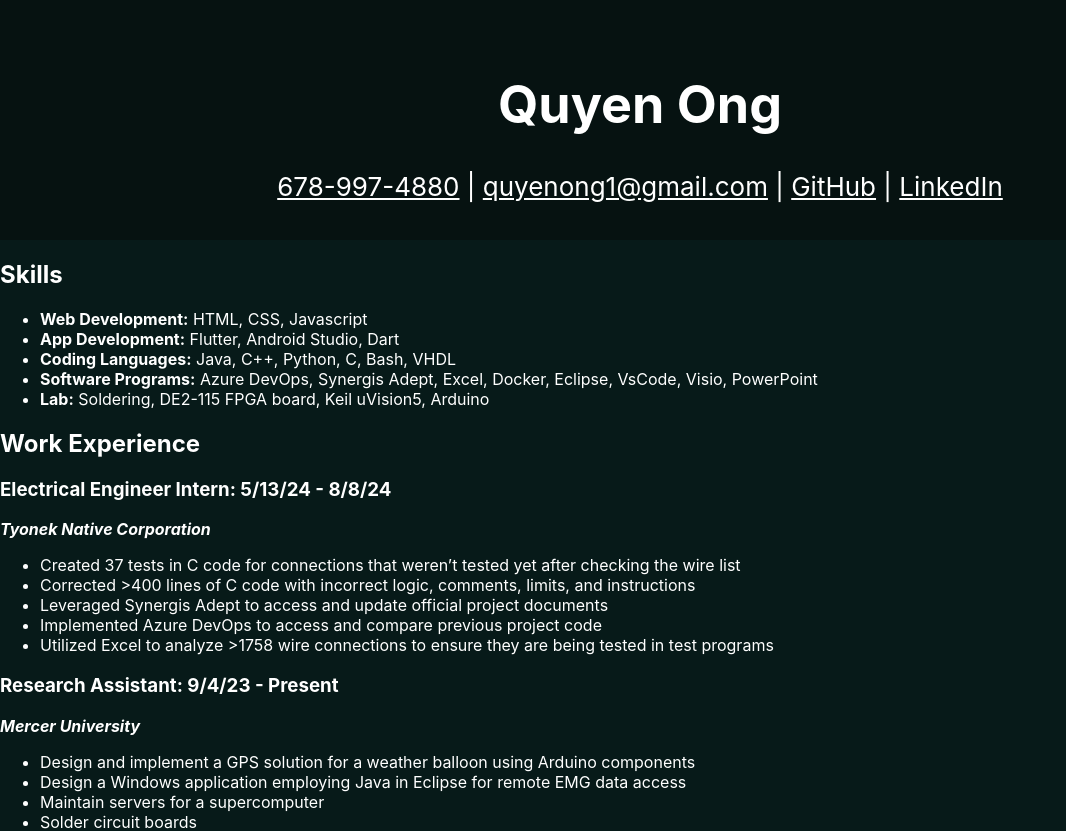
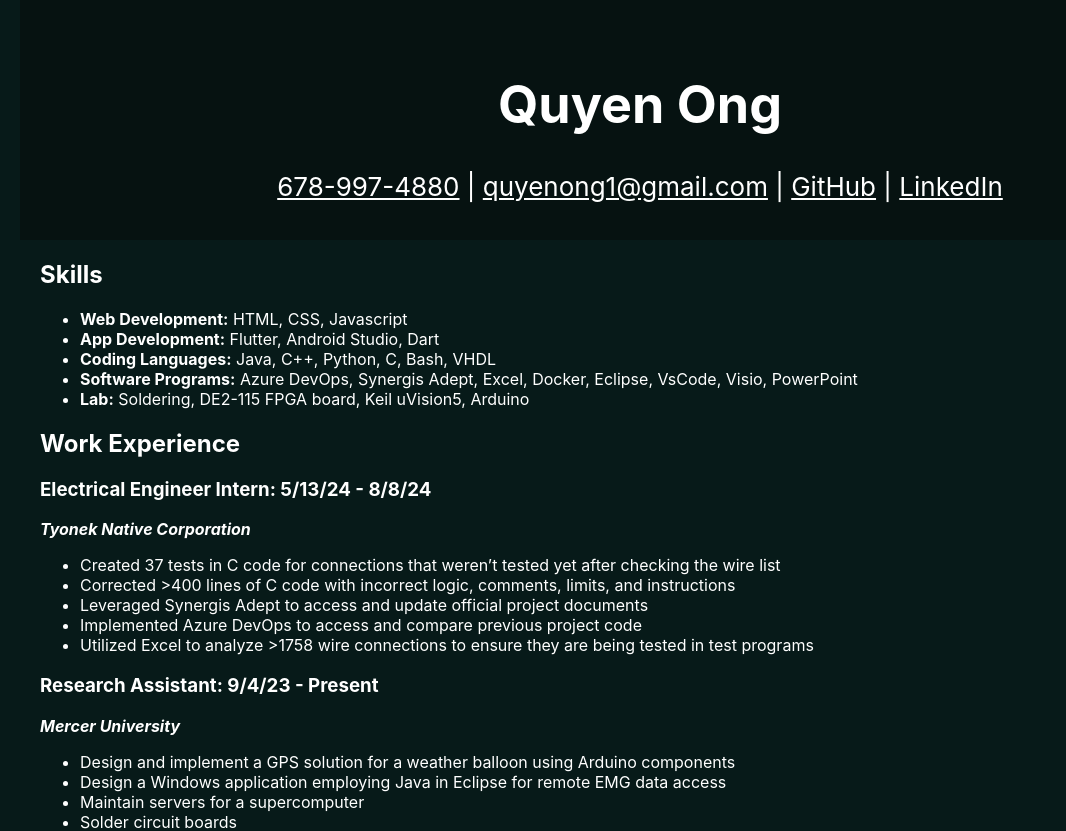
Before and after one commit to quyen-ong/quyen-ong.github.io, a React (Create React App) app: page / in a window 1280 px wide. Shown: the top 831 px of the page, without its empty margins (0-1066 px from the left). Built offline with nearby package versions, Linux system fonts and the light colour scheme.

Commit message:
added padding to the left and right

```diff
--- a/src/App.css
+++ b/src/App.css
@@ -26,4 +26,6 @@
 body{
   background-color: #071a19;
   color: #FFF;
+  padding-left: 20px;
+  padding-right: 20px
 }
```
